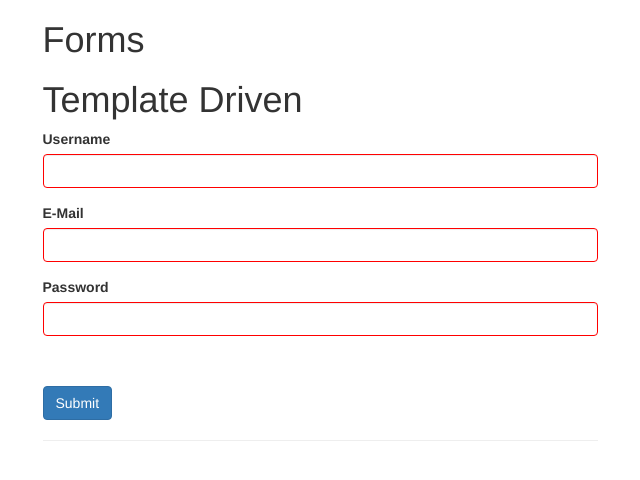
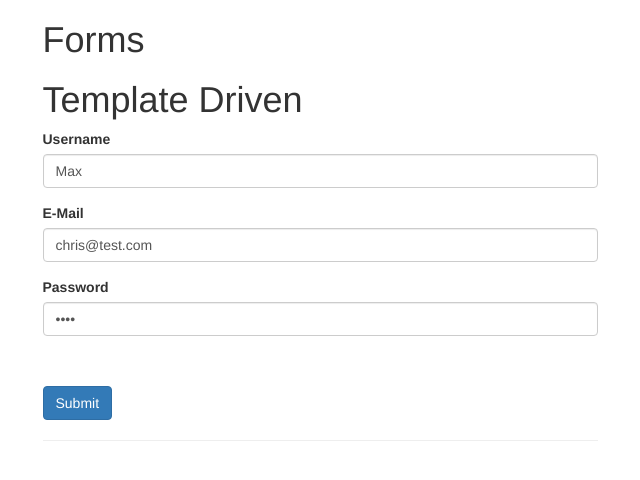
Before and after one commit to NicolasBouhours/FormCourses, an Angular app: page / in a window 1280 px wide. Shown: the top 480 px of the page, without its empty margins (320-960 px from the left). Built offline with nearby package versions, Linux system fonts and the light colour scheme.

Commit message:
STEP 109 - Default Values with ngModel (Template-Driven)

```diff
--- a/src/app/template-driven/template-driven.component.html
+++ b/src/app/template-driven/template-driven.component.html
@@ -6,7 +6,7 @@
       <input type="text"
              class="form-control"
              id="username"
-             ngModel
+             [ngModel]="user.username"
              name="username"
              required>
     </div>
@@ -15,7 +15,7 @@
       <input type="text"
              class="form-control"
              id="email"
-             ngModel
+             [ngModel]="user.email"
              name="email"
              required
              pattern="[a-z0-9!#$%&'*+/=?^_`{|}~-]+(?:\.[a-z0-9!#$%&'*+/=?^_`{|}~-]+)*@(?:[a-z0-9](?:[a-z0-9-]*[a-z0-9])?\.)+[a-z0-9](?:[a-z0-9-]*[a-z0-9])?">
@@ -26,7 +26,7 @@
     <input type="password"
            class="form-control"
            id="password"
-           ngModel
+           [ngModel]="user.password"
            name="password"
            required>
   </div>
--- a/src/app/template-driven/template-driven.component.ts
+++ b/src/app/template-driven/template-driven.component.ts
@@ -11,8 +11,13 @@ import { NgForm } from '@angular/forms';
   `]
 })
 export class TemplateDrivenComponent {
+  user = {
+    username: 'Max',
+    email: 'chris@test.com',
+    password: 'pass'
+  };
 
   onSubmit(form: NgForm) {
-    console.log(form);
+    console.log(this.user);
   }
 }
```
